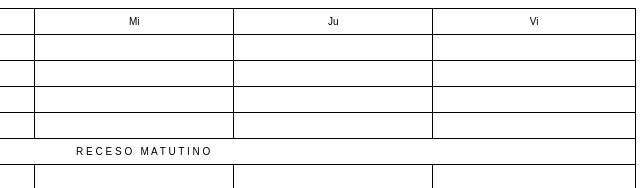
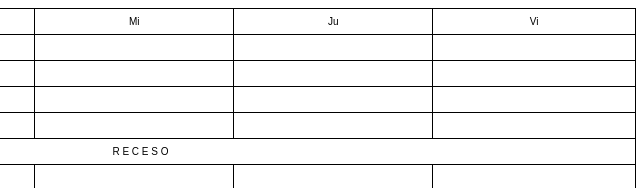
Before and after one commit to Dani10-pixel/horario, a plain HTML site: page 2h.html in a window 1280 px wide. Shown: the top 188 px of the page, 636-1276 px from the left. Drawn offline with Linux system fonts and the light colour scheme.

Commit message:
Update 2h.html

```diff
--- a/2h.html
+++ b/2h.html
@@ -62,7 +62,7 @@ td, th {
 </tr>
 <tr>
 <td>RECESO MATUTINO<br><span style="font-size:8px;">10:00 - 10:30</span></td>
-<td colspan="5">R E C E S O &nbsp; M A T U T I N O</td>
+<td colspan="5">R E C E S O &nbsp; </td>
 </tr>
 <tr>
 <td>10:30- 11:15<br><span style="font-size:8px;">5ta Hrs</span></td>
```
